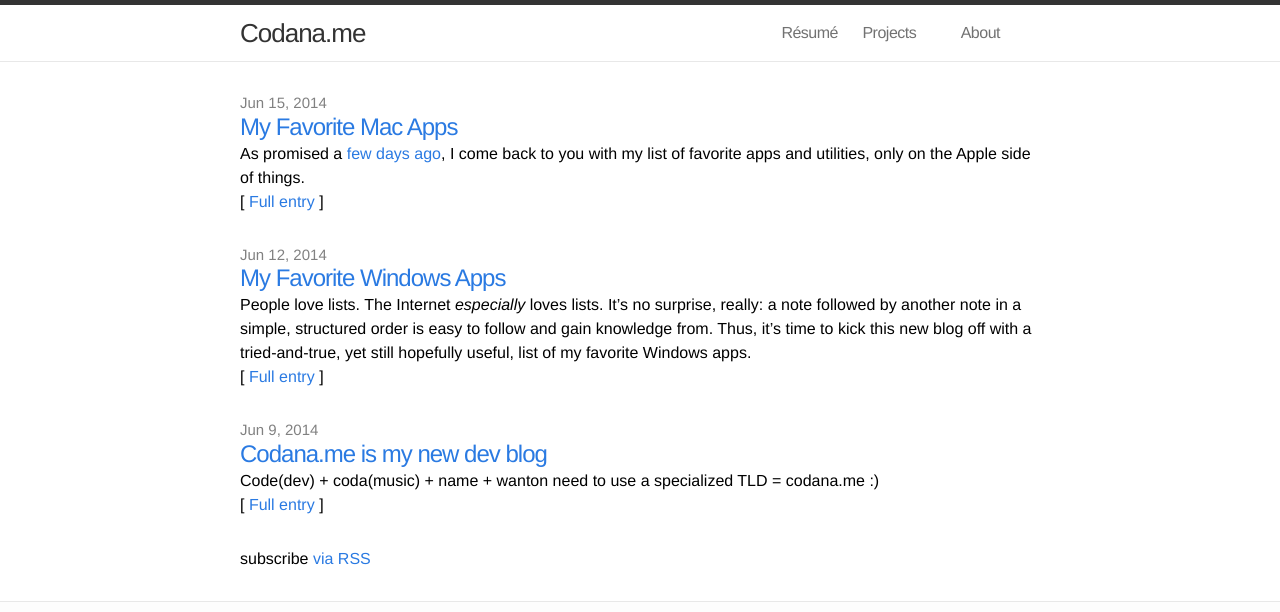
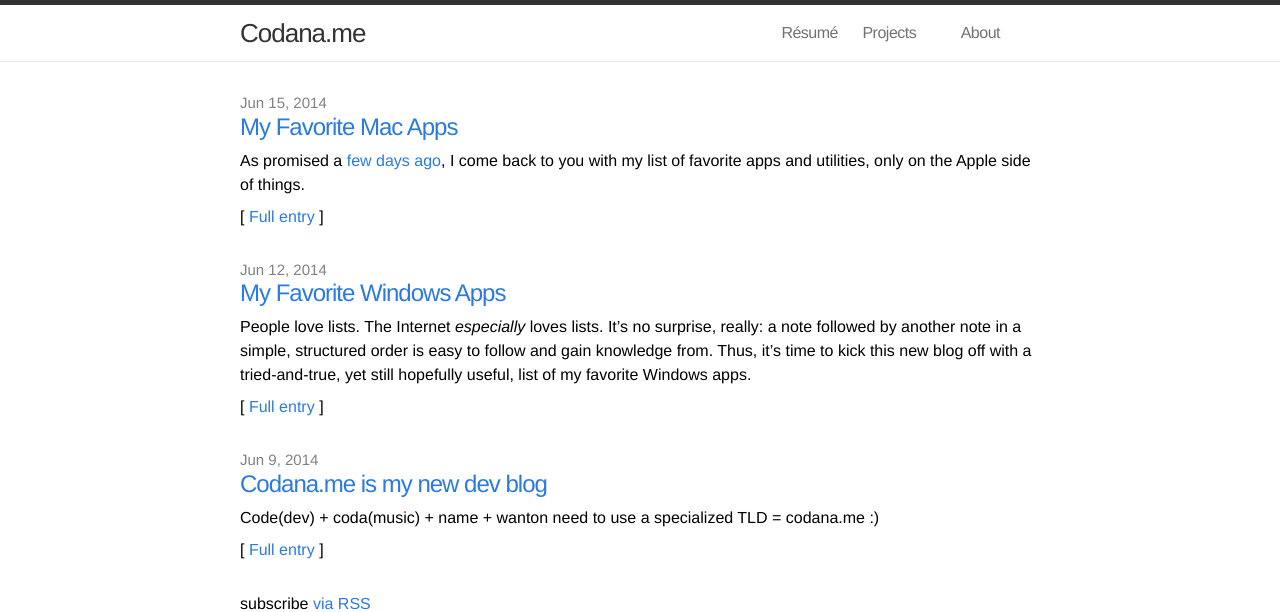
Before and after one commit to michaelchadwick/codana.me, a Jekyll site: the page built from index.html, in a window 1280 px wide. Shown: the top 612 px of the page. Built offline with Jekyll 4.4.1, drawn with Linux system fonts in a browser that asks for light colours; grey boxes are pictures that could not be loaded.

Commit message:
made some room between stuff on homepage

```diff
--- /dev/null
+++ b/assets/css/custom.css
@@ -0,0 +1,10 @@
+.posts .post-link
+{
+  display: block;
+  margin-bottom: 10px;
+}
+.posts .full-entry
+{
+  display: block;
+  margin-top: 8px;
+}
--- a/index.html
+++ b/index.html
@@ -11,7 +11,7 @@
         <a class="post-link" href="{{ post.url | prepend: site.baseurl }}">{{ post.title }}</a>
         {% if post.content contains '<!--more-->' %}
         <p>{{ post.content | split:'<!--more-->' | first }}</p>
-        <p>[ <a href="{{ post.url | prepend: site.baseurl }}">Full entry</a> ]</p>
+        <p><span class="full-entry">[ <a href="{{ post.url | prepend: site.baseurl }}">Full entry</a> ]</p>
         {% else %}
         {% endif %}
       </li>
```
